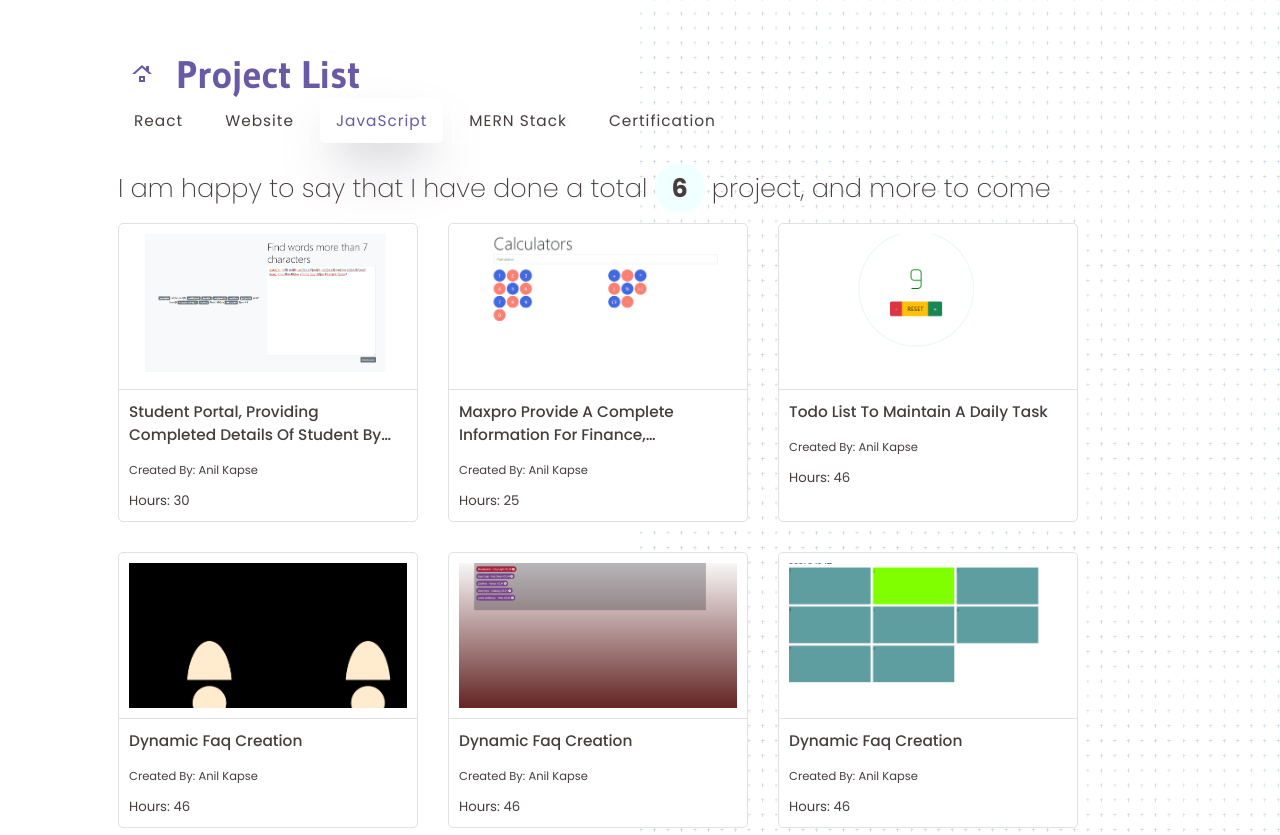
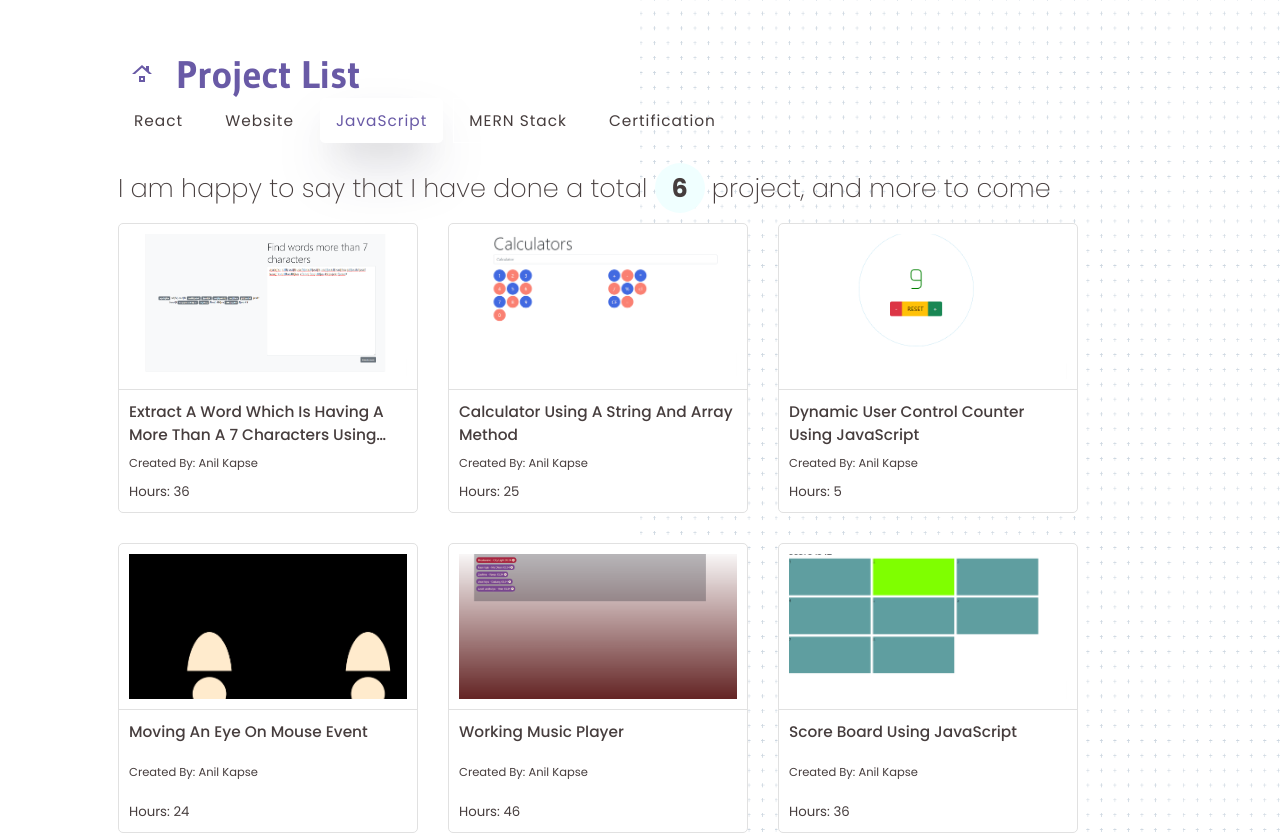
Before and after one commit to anilkapse1/kapsecode, a React (Vite) app: page /kapsecode/portfolio/javascript in a window 1280 px wide. Shown: the top 835 px of the page. Built offline with nearby package versions, Linux system fonts and the light colour scheme.

Commit message:
correction of project name

```diff
--- a/src/assets/style/card.scss
+++ b/src/assets/style/card.scss
@@ -21,6 +21,10 @@
     .text_container{
       padding:10px;
       border-top:1px solid #e1e1e1;
+      display: flex;
+      flex-direction: column;
+      justify-content: space-between;
+      height: 123px;
       h4{
         color:#463d3d;
         font-size:1.2vw;
--- a/src/assets/style/index.css
+++ b/src/assets/style/index.css
@@ -27,6 +27,27 @@ img{
 a{
     color:inherit;
 }
+
+/* scrollbar style */
+body::-webkit-scrollbar-track
+{
+
+	background-color: white;
+}
+
+body::-webkit-scrollbar
+{
+	width: 5px;
+}
+
+body::-webkit-scrollbar-thumb
+{
+	background-color: #695AA6;
+}
+
+
+/* scrollbar style end */
+
 /* code start */
 
 h3{
--- a/src/project/Javascriptprojectlist.jsx
+++ b/src/project/Javascriptprojectlist.jsx
@@ -9,15 +9,15 @@ import scoregame from '../assets/images/javascript/scoregame.png'
 const javascriptproject = [
     {
       id:1,
-      title:"student portal, providing completed details of student by university",
-      hours:30,
+      title:"Extract a word which is having a more than a 7 characters using Array and String method",
+      hours:36,
       by:"anil kapse",
       path:"https://anilkapse1.github.io/js-fiindbigwords/",
       img:bigword
     },
     {
       id:2,
-      title:"maxpro provide a complete information for finance, investment",
+      title:"Calculator using a String and Array method",
       hours:25,
       by:"anil kapse",
       path:"https://anilkapse1.github.io/js-calculator/",
@@ -25,23 +25,23 @@ const javascriptproject = [
     },
     {
       id:3,
-      title:"todo list to maintain a daily task ",
-      hours:46,
+      title:" Dynamic user control counter using JavaScript",
+      hours:5,
       by:"anil kapse",
       path:"https://anilkapse1.github.io/js-counter/",
       img:counter
     },
     {
       id:4,
-      title:"Dynamic faq creation ",
-      hours:46,
+      title:"Moving an eye on mouse event",
+      hours:24,
       by:"anil kapse",
       path:"https://anilkapse1.github.io/js-eyemovement/",
       img:eyemovement
     },
     {
       id:5,
-      title:"Dynamic faq creation ",
+      title:"Working music player",
       hours:46,
       by:"anil kapse",
       path:"https://anilkapse1.github.io/js-musicplayer/",
@@ -49,8 +49,8 @@ const javascriptproject = [
     },
     {
       id:6,
-      title:"Dynamic faq creation ",
-      hours:46,
+      title:"score board using JavaScript",
+      hours:36,
       by:"anil kapse",
       path:"https://anilkapse1.github.io/js-scoregame/",
       img:scoregame
--- a/src/project/Reactprojectlist.jsx
+++ b/src/project/Reactprojectlist.jsx
@@ -11,7 +11,7 @@ import chat from '../assets/images/react/chat.png'
 const reactproject = [
     {
       id:1,
-      title:"student portal, providing completed details of student by university",
+      title:"student portal, providing complete details of student by university.",
       hours:30,
       by:"anil kapse",
       path:"https://anilkapse1.github.io/studentportfolio/",
@@ -19,8 +19,8 @@ const reactproject = [
     },
     {
       id:2,
-      title:"maxpro provide a complete information for finance, investment",
-      hours:25,
+      title:"maxpro provide a complete information for finance, investment.",
+      hours:48,
       by:"anil kapse",
       path:"https://anilkapse1.github.io/maxpro/",
       img:maxpro
@@ -36,7 +36,7 @@ const reactproject = [
     {
       id:4,
       title:"Dynamic faq creation ",
-      hours:46,
+      hours:24,
       by:"anil kapse",
       path:"https://anilkapse1.github.io/react-faq/",
       img:faq
@@ -44,7 +44,7 @@ const reactproject = [
     {
       id:5,
       title:"contact list library using redux",
-      hours:46,
+      hours:36,
       by:"anil kapse",
       path:"https://anilkapse1.github.io/react-contactmanager/",
       img:contactlist
@@ -52,14 +52,14 @@ const reactproject = [
     {
       id:6,
       title:"keep note using contextApi",
-      hours:46,
+      hours:60,
       by:"anil kapse",
       path:"https://anilkapse1.github.io/react-googlekeepnote/",
       img:keepnote
     },
     {
       id:7,
-      title:"product page where user can search and buy it",
+      title:"product page where user can search and buy  product item",
       hours:46,
       by:"anil kapse",
       path:"https://anilkapse1.github.io/cuisine/jewelery",
@@ -67,7 +67,7 @@ const reactproject = [
     },
     {
       id:8,
-      title:"product page where user can search and buy it",
+      title:"restaurant page where user can search and buy food item",
       hours:46,
       by:"anil kapse",
       path:"https://anilkapse1.github.io/react-foodmenu/",
@@ -75,8 +75,8 @@ const reactproject = [
     },
     {
       id:9,
-      title:"product page where user can search and buy it",
-      hours:46,
+      title:"online chatting app, clone of WhatsApp",
+      hours:60,
       by:"anil kapse",
       path:"https://anilkapse1.github.io/react-chatApp/",
       img:chat
--- a/src/project/Websiteprojectlist.jsx
+++ b/src/project/Websiteprojectlist.jsx
@@ -9,31 +9,31 @@ import education from '../assets/images/website/education.png'
 const websiteproject = [
     {
       id:1,
-      title:"student portal, providing completed details of student by university",
-      hours:30,
+      title:"Implemented a zomato app login page",
+      hours:48,
       by:"anil kapse",
       path:"https://anilkapse1.github.io/react-zomato/",
       img:zomato
     },
     {
       id:2,
-      title:"maxpro provide a complete information for finance, investment",
-      hours:25,
+      title:"Creation of responsive website using flex and grid",
+      hours:60,
       by:"anil kapse",
       path:"https://anilkapse1.github.io/website-1/",
       img:portal
     },
     {
       id:3,
-      title:"todo list to maintain a daily task ",
-      hours:46,
+      title:"Responsive website with a slider and script",
+      hours:60,
       by:"anil kapse",
       path:"https://anilkapse1.github.io/website-4/",
       img:project1
     },
     {
       id:4,
-      title:"Dynamic faq creation ",
+      title:"Simple working dynamic website using flex",
       hours:46,
       by:"anil kapse",
       path:"https://anilkapse1.github.io/website-6/",
```
